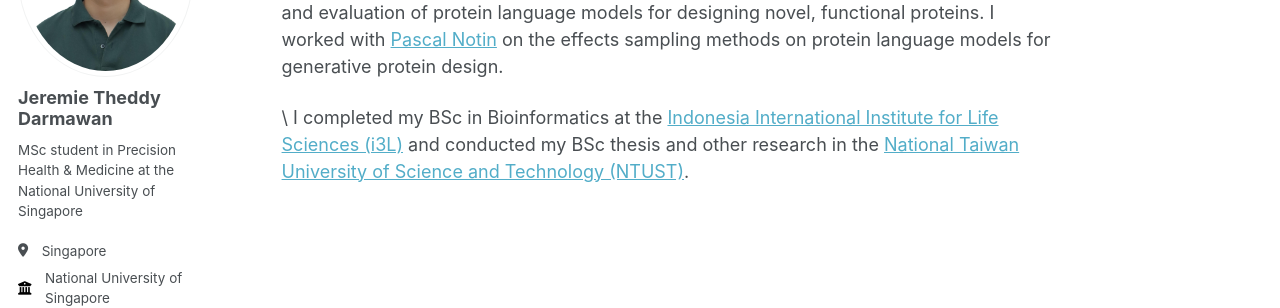
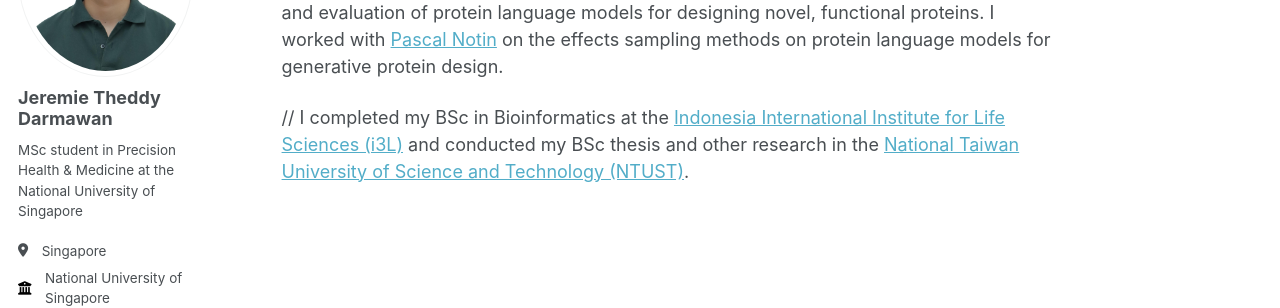
Before and after one commit to jeremietd/jeremietd.github.io, a Jekyll site: the page built from _pages/about.md, in a window 1280 px wide. Shown: the part 214-522 px from the top of the page. Built offline with Jekyll 4.4.1, drawn with Linux system fonts in a browser that asks for light colours; some web fonts are replaced.

```diff
--- a/_pages/about.md
+++ b/_pages/about.md
@@ -9,4 +9,4 @@ redirect_from:
 
 I'm an MSc student in Precision Health & Medicine at the Yong Loo Lin School of Medicine, [National University of Singapore (NUS)](https://nus.edu.sg/). I am interested in the intersection of computational biology and machine learning, especially in the development, optimization, and evaluation of protein language models for designing novel, functional proteins. I worked with [Pascal Notin](pascalnotin.com) on the effects sampling methods on protein language models for generative protein design.
 
-\\ I completed my BSc in Bioinformatics at the [Indonesia International Institute for Life Sciences (i3L)](https://i3l.ac.id/) and conducted my BSc thesis and other research in the [National Taiwan University of Science and Technology (NTUST)](https://www.ntust.edu.tw/?Lang=en).
+// I completed my BSc in Bioinformatics at the [Indonesia International Institute for Life Sciences (i3L)](https://i3l.ac.id/) and conducted my BSc thesis and other research in the [National Taiwan University of Science and Technology (NTUST)](https://www.ntust.edu.tw/?Lang=en).
```
